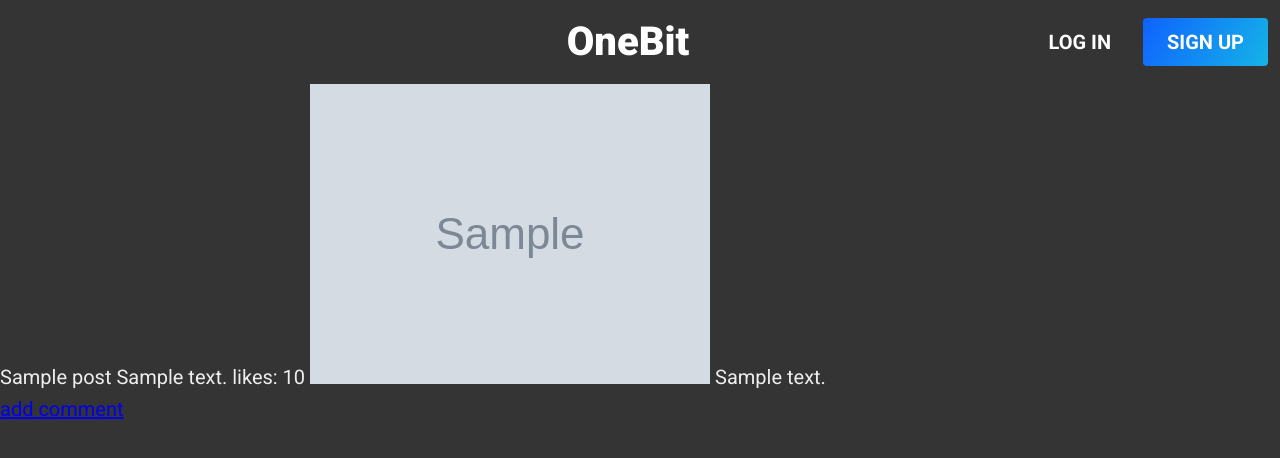
After one commit to David35k/13COMProject, a Flask app: template templates/viewPost.html in a window 1280 px wide. The commit adds this page. Shown: the top 458 px of the page. Run offline with Flask 3, Linux system fonts and the light colour scheme; the template is opened without the code that fills it: most values are stand-ins (such as "Sample title", 1, 10 or a date in 2020); grey boxes marked "Sample" are stand-in pictures.

Commit message:
you can make comments now and view posts hooray, next have to make the post viewing page actually look nice and stuff

```diff
--- a/app.py
+++ b/app.py
@@ -340,5 +340,44 @@ def editPost():
 
                 return render_template("editPost.html", post=post, tagString=tagString)
 
+# actually lets the user view the post in a full page, leave comments and other stuff
+@app.route("/post/view")
+def viewPost():
+    if(request.method == "GET"):
+        postID = request.args["postID"]
+
+        if (not postID):
+            flash("That post doesn't exist")
+            return redirect("/home")
+
+        with create_connection() as connection:
+                with connection.cursor() as cursor:
+                    cursor.execute("SELECT * FROM posts WHERE postID = %s", postID)
+                    post = cursor.fetchone()
+
+                    cursor.execute("SELECT * FROM comments WHERE postID = %s ORDER BY time DESC ", postID)
+                    comments = cursor.fetchall()
+
+                    return render_template("viewPost.html", post=post, comments=comments)
+
+# epic commenting route
+@app.route("/post/comment")
+def comment():
+    postID = request.args["postID"]
+    comment = request.args["comment"]
+
+    if (not postID):
+        flash("That post doesn't exist")
+        return redirect("/home")
+
+    with create_connection() as connection:
+        with connection.cursor() as cursor:
+            cursor.execute("INSERT INTO comments (postID, comment) VALUES (%s, %s)", (postID, comment))
+            connection.commit()
+
+    link = "/post/view?postID=" + str(postID)
+
+    return redirect(link)
+
 
 app.run(debug=True, host="0.0.0.0") # the host bit allows any computer on the network to access the flask server
--- a/templates/editProfile.html
+++ b/templates/editProfile.html
@@ -44,8 +44,6 @@
                     </div>
                 </div>
             </div>
-            <button id="clearButton" type="button" class="gradient-button roboto-medium">Clear Image</button>
-            <button class="gradient-button roboto-bold" type="submit" id="submitButton">Update</button>
         </form>
     </div>
 </div>
--- a/templates/home.html
+++ b/templates/home.html
@@ -61,6 +61,7 @@
                         {% endif %}
                         {% endfor %}
                     </p>
+                    <a href='/post/view?postID={{ post["postID"] }}'>view post</a>
                 </div>
                 {% endfor %}
             </div>
--- /dev/null
+++ b/templates/viewPost.html
@@ -0,0 +1,19 @@
+{% extends "_layout.html" %}
+
+{% block title %}OneBit{% endblock title %}
+
+{% block style %}
+<link rel="stylesheet" href="/static/style/viewPost.css">
+{% endblock style %}
+
+{% block content %}
+{{ post["title"] }}
+{{ post["description"] }}
+likes: {{ post["likes"] }}
+<img src='{{ post["image"] }}'>
+{% for comment in comments %}
+{{ comment["comment"] }}
+<br>
+{% endfor %}
+<a href='/post/comment?postID={{post["postID"]}}&comment=braz'>add comment</a>
+{% endblock content%}
```
Also changed, not shown: static/style/viewPost.css (added).
